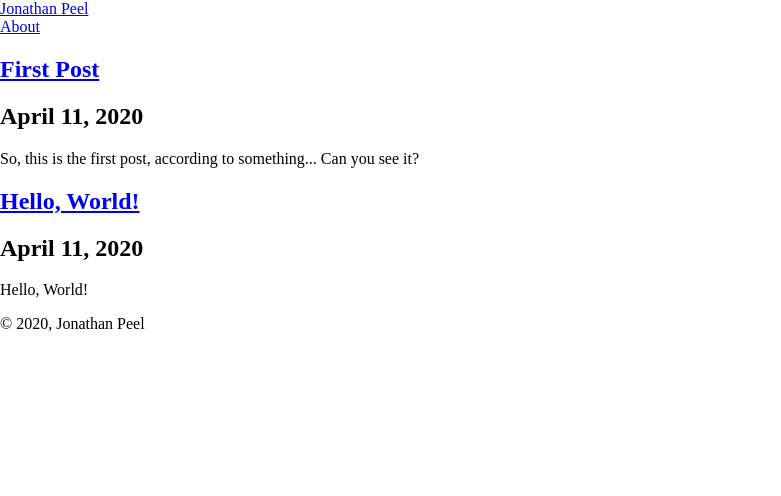
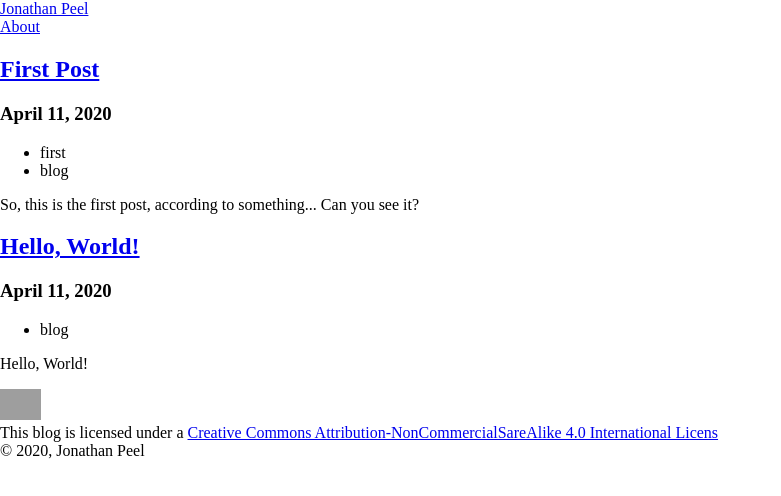
Before and after one commit to jon-peel/blog-home, a Gatsby site: page / in a window 1280 px wide. Shown: the whole page, without its empty margins (0-781 px from the left). Built offline with nearby package versions, Linux system fonts and the light colour scheme; Gatsby itself is replaced by a stand-in of ours; grey boxes are pictures that could not be loaded.

Commit message:
Add CC and tags

```diff
--- a/src/components/Layout.tsx
+++ b/src/components/Layout.tsx
@@ -3,6 +3,7 @@ import Nav from './Nav';
 import { Link } from 'gatsby';
 import { createGlobalStyle } from 'styled-components';
 import SkipLink from '../atoms/SkipLink';
+import Licence from './Licence';
 
 const GlobalStyle = createGlobalStyle`
   body {
@@ -23,7 +24,12 @@ const Layout: FC = ({ children }) => {
 				<Nav />
 			</header>
 			<main id="main">{children}</main>
-			<footer>&copy; 2020, Jonathan Peel</footer>
+			<footer>
+				<Licence />
+				<div>
+				&copy; 2020, Jonathan Peel
+				</div>
+			</footer>
 		</>
 	);
 };
--- /dev/null
+++ b/src/components/Licence.tsx
@@ -0,0 +1,29 @@
+import React from 'react';
+import styled from 'styled-components';
+
+const href = 'http://creativecommons.org/licenses/by-nc-sa/4.0/';
+const src = 'https://i.creativecommons.org/l/by-nc-sa/4.0/88x31.png';
+const alt = 'CC BY-NC-SA 4.0';
+const name =
+	'Creative Commons Attribution-NonCommercialSareAlike 4.0 International Licens';
+
+const LicencImage = styled.img.attrs({alt,src})`
+	border-width: 0;
+	height: 31px;
+	width: 88x;
+`;
+
+const Licence = () => (
+	<>
+		<a rel="license" href={href}>
+			<LicencImage />
+		</a>
+		<br />
+		This blog is licensed under a {' '}
+		<a rel="license" href={href}>
+		{name}
+		</a>
+	</>
+);
+
+export default Licence;
--- a/src/components/PostSummary.tsx
+++ b/src/components/PostSummary.tsx
@@ -1,15 +1,17 @@
 import React, { FC } from 'react';
 import { Post } from '../types';
 import { Link } from 'gatsby';
+import Tags from './Tags';
 
 type Props = { post: Post };
 
 const PostSummary: FC<Props> = ({ post }) => (
 	<article className="blog-post-preview">
-		<h1>
+		<h2>
 			<Link to={post.frontmatter.path}>{post.frontmatter.title}</Link>
-		</h1>
-		<h2>{post.frontmatter.date}</h2>
+		</h2>
+		<h3>{post.frontmatter.date}</h3>
+		<Tags post={post} />
 		<p>{post.excerpt}</p>
 	</article>
 );
--- /dev/null
+++ b/src/components/Tags.tsx
@@ -0,0 +1,12 @@
+import React, { FC } from 'react';
+import { Post } from '../types';
+
+type Props = { post: Post };
+
+const Tags: FC<Props> = ({post}) => (
+	<ul>
+		{post.frontmatter.tags.map(t => <li key={t}>{t}</li>)}
+	</ul>
+);
+
+export default Tags;
--- a/src/content/posts/2020-04-11-b-first-real-post.md
+++ b/src/content/posts/2020-04-11-b-first-real-post.md
@@ -2,6 +2,9 @@
 title: First Post
 date: 2020-04-11T09:49:47.895Z
 path: /posts/first-post
+tags:
+  - first
+  - blog
 ---
 
 So, this is the first post, according to something...
--- a/src/pages/index.tsx
+++ b/src/pages/index.tsx
@@ -34,6 +34,7 @@ const pageQuery = graphql`
 						title
 						date(formatString: "MMMM DD, YYYY")
 						path
+						tags
 					}
 				}
 			}
--- a/src/templates/BlogPost.tsx
+++ b/src/templates/BlogPost.tsx
@@ -3,6 +3,7 @@ import { graphql } from 'gatsby';
 import { PageComponent } from '../types';
 import SEO from '../components/SEO';
 import Layout from '../components/Layout';
+import Tags from '../components/Tags';
 
 const BlogPost: PageComponent = ({ data }) => {
 	const { markdownRemark: post } = data;
@@ -11,6 +12,7 @@ const BlogPost: PageComponent = ({ data }) => {
 			<SEO post={post} />
 			<article className="blog-post">
 				<h1>{post.frontmatter.title}</h1>
+				<Tags post={post} />
 				<section dangerouslySetInnerHTML={{ __html: post.html }} />
 			</article>
 		</Layout>
@@ -25,6 +27,7 @@ const pageQuery = graphql`
 				date(formatString: "MMMM DD, YYYY")
 				path
 				title
+				tags
 			}
 		}
 	}
--- a/src/types.d.ts
+++ b/src/types.d.ts
@@ -1,6 +1,6 @@
 import { FC } from 'react';
 
-type Frontmatter = Readonly<{ title: string; path: string; date: Date }>;
+type Frontmatter = Readonly<{ title: string; path: string; date: Date, tags: string[] }>;
 type Post = Readonly<{
 	frontmatter: Frontmatter;
 	html: string;
```
Also changed, not shown: src/__generated__/gatsby-types.ts (+63 -63 lines), README.md, 1 other file.
